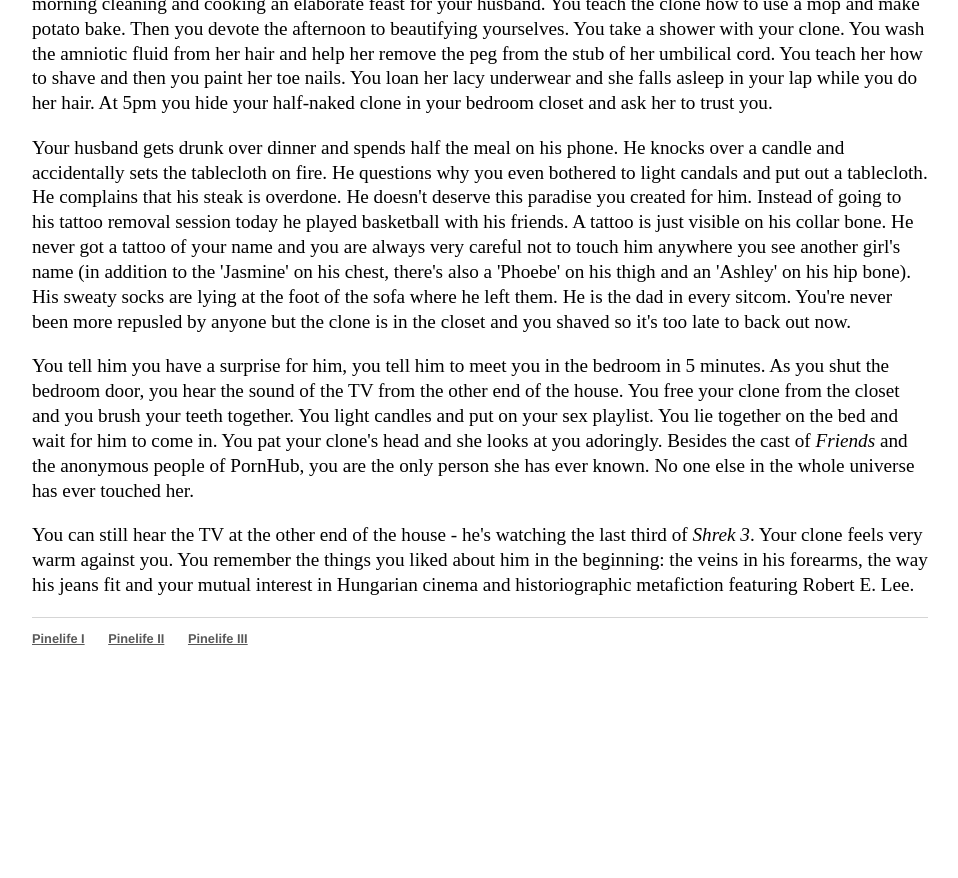
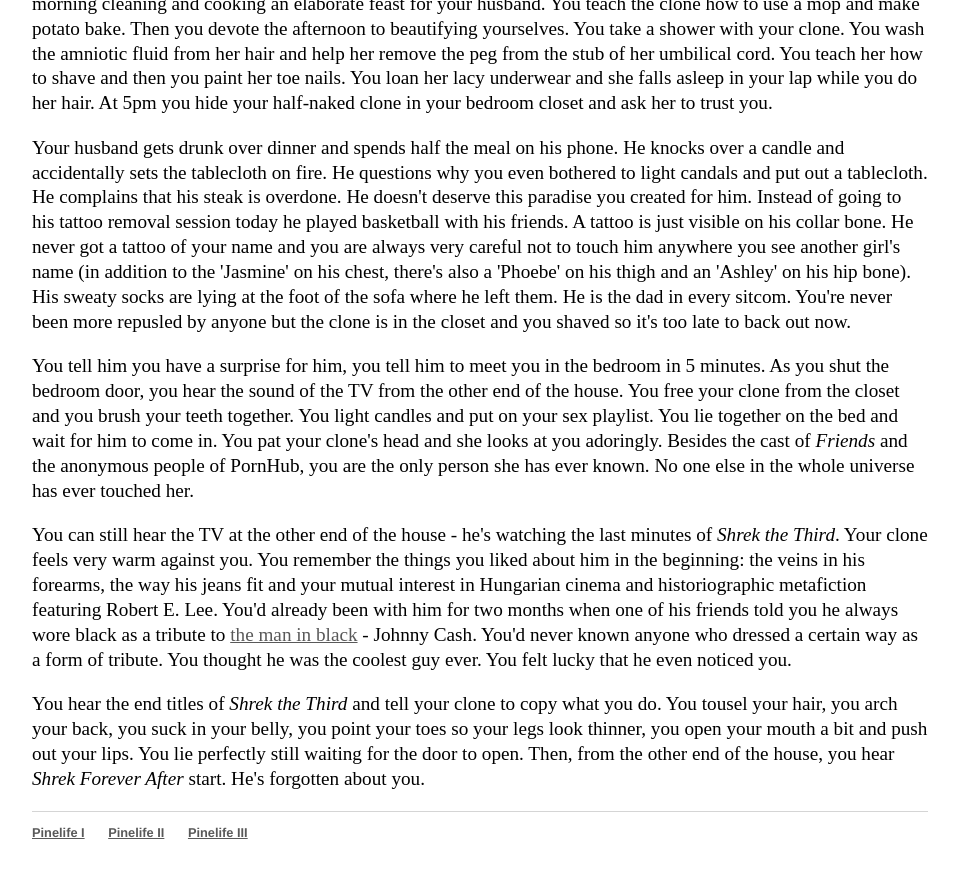
Before and after one commit to Pinelife/pinelife.github.io, a Jekyll site: the page built from Hellhole/excitingevent1.html, in a window 1280 px wide and 900 px high, scrolled down 1314 px. Shown: the top 878 px of the window, without its empty margins (160-1118 px from the left). Built offline with Jekyll 4.4.1, drawn with Linux system fonts in a browser that asks for light colours; before the commit the page ends 2020 px from its top, so only the background shows below that.

Commit message:
Update excitingevent1.html

```diff
--- a/Hellhole/excitingevent1.html
+++ b/Hellhole/excitingevent1.html
@@ -73,7 +73,14 @@ You tell him you have a surprise for him, you tell him to meet you in the bedroo
   in the whole universe has ever touched her.
 </p>
 <p>
-  You can still hear the TV at the other end of the house - he's watching the last third of <i>Shrek 3</i>.
+  You can still hear the TV at the other end of the house - he's watching the last minutes of <i>Shrek the Third</i>.
   Your clone feels very warm against you. You remember the things you liked about him in the beginning: the veins in his forearms, the way
-  his jeans fit and your mutual interest in Hungarian cinema and historiographic metafiction featuring Robert E. Lee.
+  his jeans fit and your mutual interest in Hungarian cinema and historiographic metafiction featuring Robert E. Lee. You'd already been with him for
+  two months when one of his friends told you he always wore black as a tribute to <a href ="https://www.youtube.com/watch?v=t51MHUENlAQ">the man in black</a> - Johnny Cash.
+  You'd never known anyone who dressed a certain way as a form of tribute. You thought he was the coolest guy ever. You felt lucky that he even noticed you.
 </p>
+<p>You hear the end titles of <i>Shrek the Third</i> and tell your clone to copy what you do. You tousel your hair, you arch your back,
+you suck in your belly, you point your toes so your legs look thinner, you open your mouth a bit and push out your lips.
+  You lie perfectly still waiting for the door to open. Then, from the other end of the house, you hear <i>Shrek Forever After</i> start.
+  He's forgotten about you.
+</p>
```
